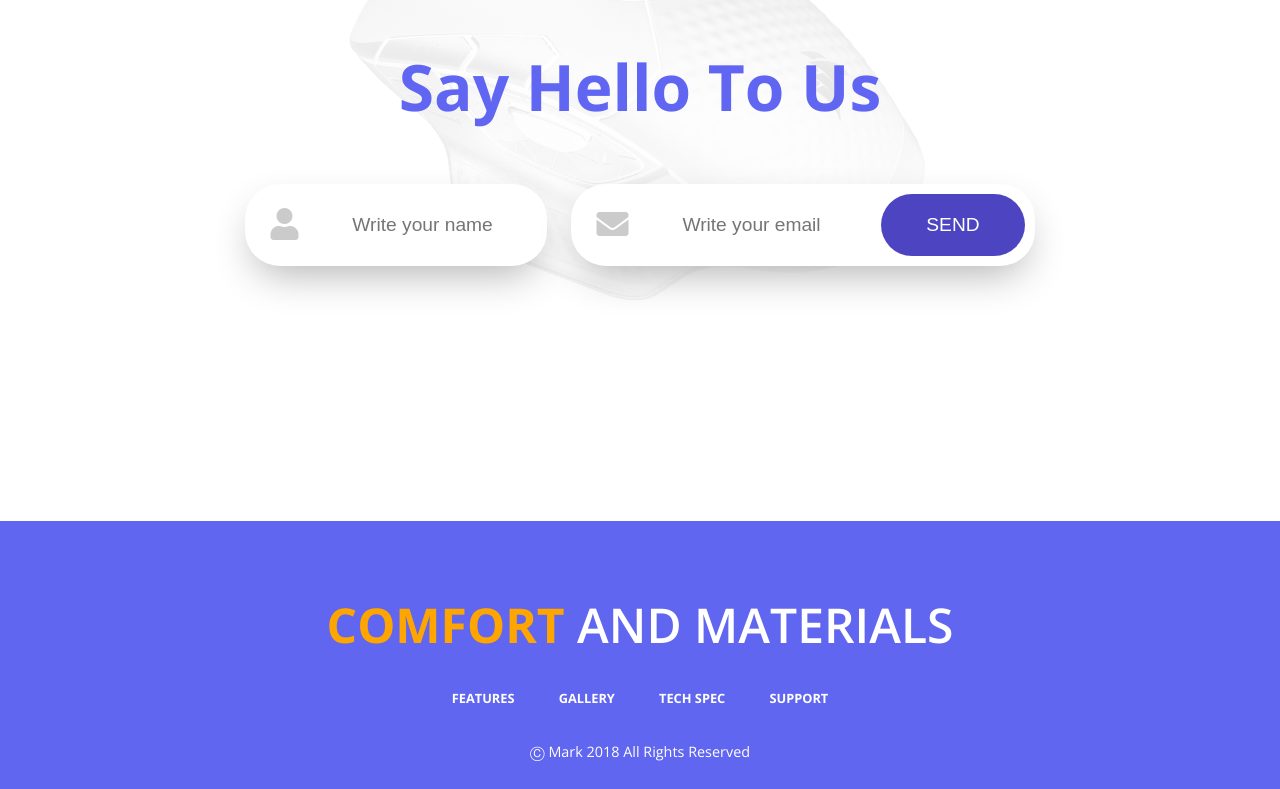
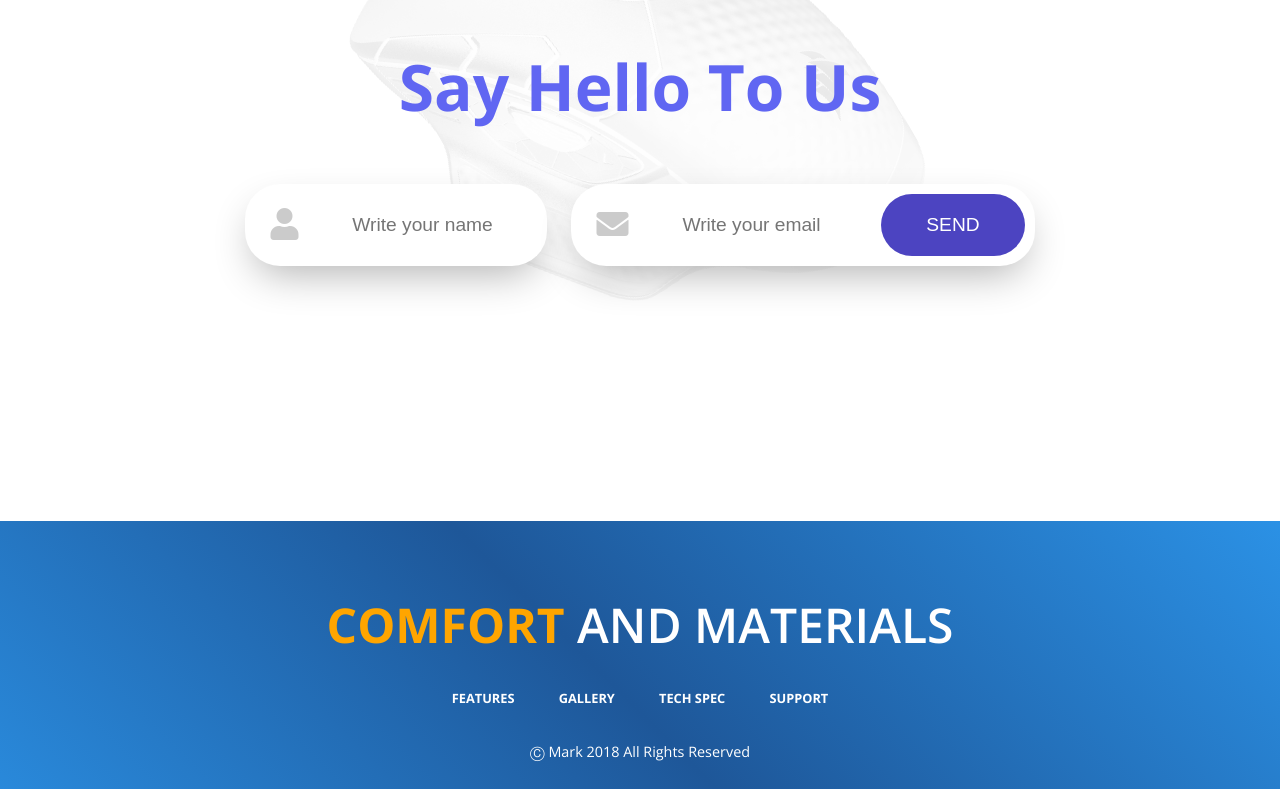
Before and after one commit to markify/deluxe-products, a plain HTML site: page index.html in a window 1280 px wide. Shown: the part 4876-5665 px from the top of the page. Drawn offline with nearby package versions, Linux system fonts and the light colour scheme.

Commit message:
footer complete

```diff
--- a/css/mainpage/blueprint.css
+++ b/css/mainpage/blueprint.css
@@ -34,13 +34,11 @@
   width: 700px;
   margin-top: 200px;
 }
-
 /* right side */
 #blueprint .right-side {
   width: 40%;
   float: left;
 }
-
 /*clear float */
 #blueprint .container .right-side:after {
   content: "";
@@ -73,7 +71,9 @@
 #blueprint .right-side .info-box .col-2 a {
   text-transform: uppercase;
   text-decoration: none;
-  color: orange;
+  color: #b2fcff;
+  font-weight: 400;
+  font-size: 1rem;
 }
 #blueprint .container .right-side .info-box:after {
   content: "";
@@ -88,7 +88,6 @@
   width: 60%;
   float: left;
 }
-
 #blueprint .right-side .info-box .icon-container {
   width: 140px;
   height: 140px;
--- a/css/mainpage/footer.css
+++ b/css/mainpage/footer.css
@@ -1,28 +1,42 @@
 footer {
-  background: #6066ef;
+  background: #1e5799; /* Old browsers */
+  background: -moz-linear-gradient(
+    45deg,
+    #2b91e5 0%,
+    #1e5799 50%,
+    #2b91e5 100%
+  ); /* FF3.6-15 */
+  background: -webkit-linear-gradient(
+    45deg,
+    #2b91e5 0%,
+    #1e5799 50%,
+    #2b91e5 100%
+  ); /* Chrome10-25,Safari5.1-6 */
+  background: linear-gradient(
+    45deg,
+    #2b91e5 0%,
+    #1e5799 50%,
+    #2b91e5 100%
+  ); /* W3C, IE10+, FF16+, Chrome26+, Opera12+, Safari7+ */
   padding: 80px 0;
   text-align: center;
   color: white;
 }
-
 footer h2 {
   font-size: 3rem;
   font-weight: 600;
   text-transform: uppercase;
   color: white;
 }
-
 footer h2 span {
   font-weight: 700;
   color: orange;
 }
-
 footer .menu li {
   list-style: none;
   display: inline-block;
   padding: 40px 20px;
 }
-
 footer .menu li a {
   text-decoration: none;
   color: white;
@@ -30,19 +44,16 @@ footer .menu li a {
   font-weight: 700;
   text-transform: uppercase;
 }
-
 footer p {
   font-size: 0.9rem;
   font-weight: 500;
   margin-bottom: 40px;
 }
-
 footer .social li {
   list-style: none;
   text-decoration: none;
   display: inline-block;
 }
-
 footer .social li a {
   text-decoration: none;
   font-size: 1.5rem;
--- a/index.html
+++ b/index.html
@@ -2,10 +2,9 @@
 <html>
 
 <head>
-    <title>Responsive Design</title>
     <meta charset="utf-8">
-    <meta name="viewport" content="width=device-width, initial scale=1.0">
-
+    <title>Responsive Design Detailed</title>
+    <meta name="viewport" content="width=device-width, initial-scale=1.0"> <!-- enables responsive -->
     <link rel="stylesheet" href="https://use.fontawesome.com/releases/v5.4.2/css/all.css" integrity="sha384-/rXc/GQVaYpyDdyxK+ecHPVYJSN9bmVFBvjA/9eOB+pb3F2w2N6fc5qB9Ew5yIns"
         crossorigin="anonymous">
     <link href="css/reset.css" rel="stylesheet">
```
